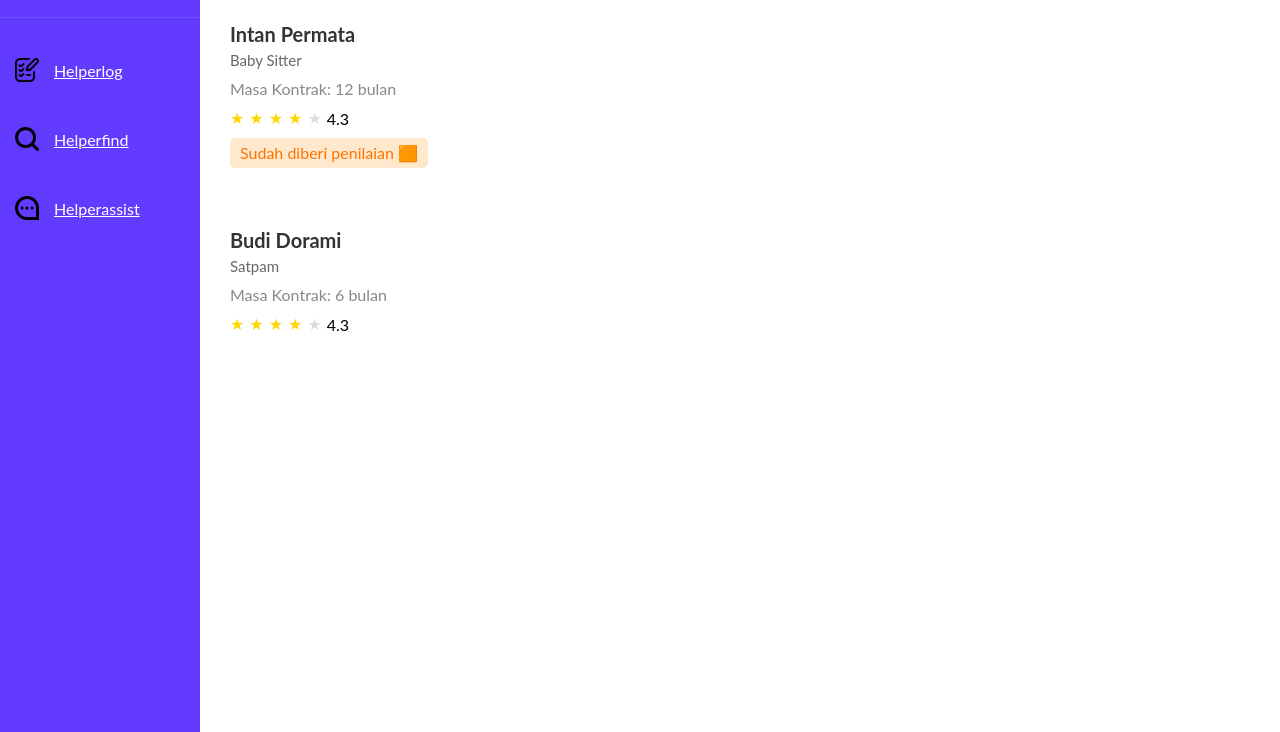
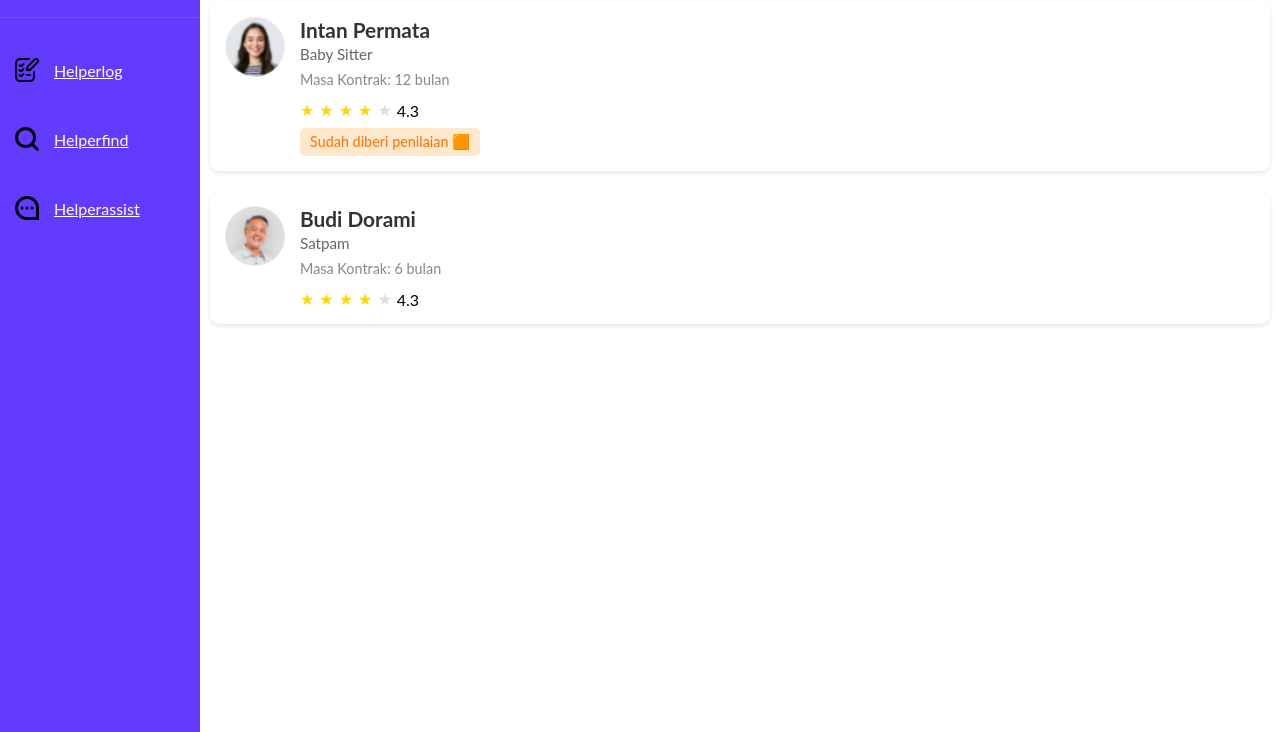
Before and after one commit to Qifos/FED5026231096, a plain HTML site: page Sidebar/Sidebar.html in a window 1280 px wide. Shown: the part 68-800 px from the top of the page. Drawn offline with Linux system fonts and the light colour scheme.

Commit message:
pertemuan 4 PR

```diff
--- a/Sidebar/Sidebar.html
+++ b/Sidebar/Sidebar.html
@@ -43,9 +43,14 @@
             <h1>Helperlog</h1>
 
             <div class="profile-card">
+                <div class="card-image">
+                    <img src="Image sidebar\Profil intan.png" alt="Intan Permata" class="card-img">
+                </div>
+                <div class="card-content">
                     <h2>Intan Permata</h2>
                     <h3>Baby Sitter</h3>
                     <p>Masa Kontrak: 12 bulan</p>
+                    <div class="rating-container">
                         <div class="rating">
                             <span class="star-yellow">★</span>
                             <span class="star-yellow">★</span>
@@ -56,11 +61,18 @@
                         </div>
                         <div class="notice">Sudah diberi penilaian 🟧</div>
                     </div>
+                </div>
+            </div>
 
             <div class="profile-card">
+                <div class="card-image">
+                    <img src="Image sidebar\Profil budi.png" alt="Budi Dorami" class="card-img">
+                </div>
+                <div class="card-content">
                     <h2>Budi Dorami</h2>
                     <h3>Satpam</h3>
                     <p>Masa Kontrak: 6 bulan</p>
+                    <div class="rating-container">
                         <div class="rating">
                             <span class="star-yellow">★</span>
                             <span class="star-yellow">★</span>
@@ -71,5 +83,7 @@
                         </div>
                     </div>
                 </div>
+            </div>
+        </div>
     </body>
 </html>
--- a/Sidebar/desainsidebar.css
+++ b/Sidebar/desainsidebar.css
@@ -74,27 +74,55 @@ body {
 
 .profile-card {
     background: white;
-    padding: 20px;
+    padding: 15px;
     border-radius: 10px;
+    box-shadow: 0 2px 5px rgba(0,0,0,0.1);
     margin-bottom: 20px;
+    display: flex;
+    align-items: flex-start;
+    gap: 15px;
+}
+
+.card-image {
+    flex-shrink: 0;
+}
+
+.card-img {
+    width: 60px;
+    height: 60px;
+    border-radius: 50%;
+    object-fit: cover;
+}
+
+.card-content {
+    flex: 1;
 }
 
 .profile-card h2 {
     margin: 0;
     color: #333;
-    font-size: 20px;
+    font-size: 1.3em;
+    margin-bottom: 3px;
 }
 
 .profile-card h3 {
-    margin: 5px 0;
+    margin: 0 0 8px 0;
     color: #666;
-    font-size: 15px;
+    font-size: 0.95em;
     font-weight: normal;
 }
 
 .profile-card p {
     color: #888;
-    margin: 10px 0;
+    margin: 0 0 10px 0;
+    font-size: 0.9em;
+}
+
+.rating-container {
+    display: flex;
+    flex-direction: column;
+    gap: 8px;
+    margin-top: 12px;
 }
 
 .rating {
@@ -117,16 +145,13 @@ body {
     padding: 5px 10px;
     border-radius: 5px;
     display: inline-block;
-    margin-top: 10px;
-}
-
-.text {
-    font-size: 12px;
+    font-size: 0.9em;
+    width: fit-content;
 }
 
 .main {
-    margin-top: 10;
+    margin-top: 10px;
     margin-left: 200px;
     font-size: 16px;
     padding: 0px 10px;
-  }
+}
```
Also changed, not shown: Sidebar/Image sidebar/Profil budi.png (added), Sidebar/Image sidebar/Profil intan.png (added). Lines whose indentation alone changed are shown as unchanged.
